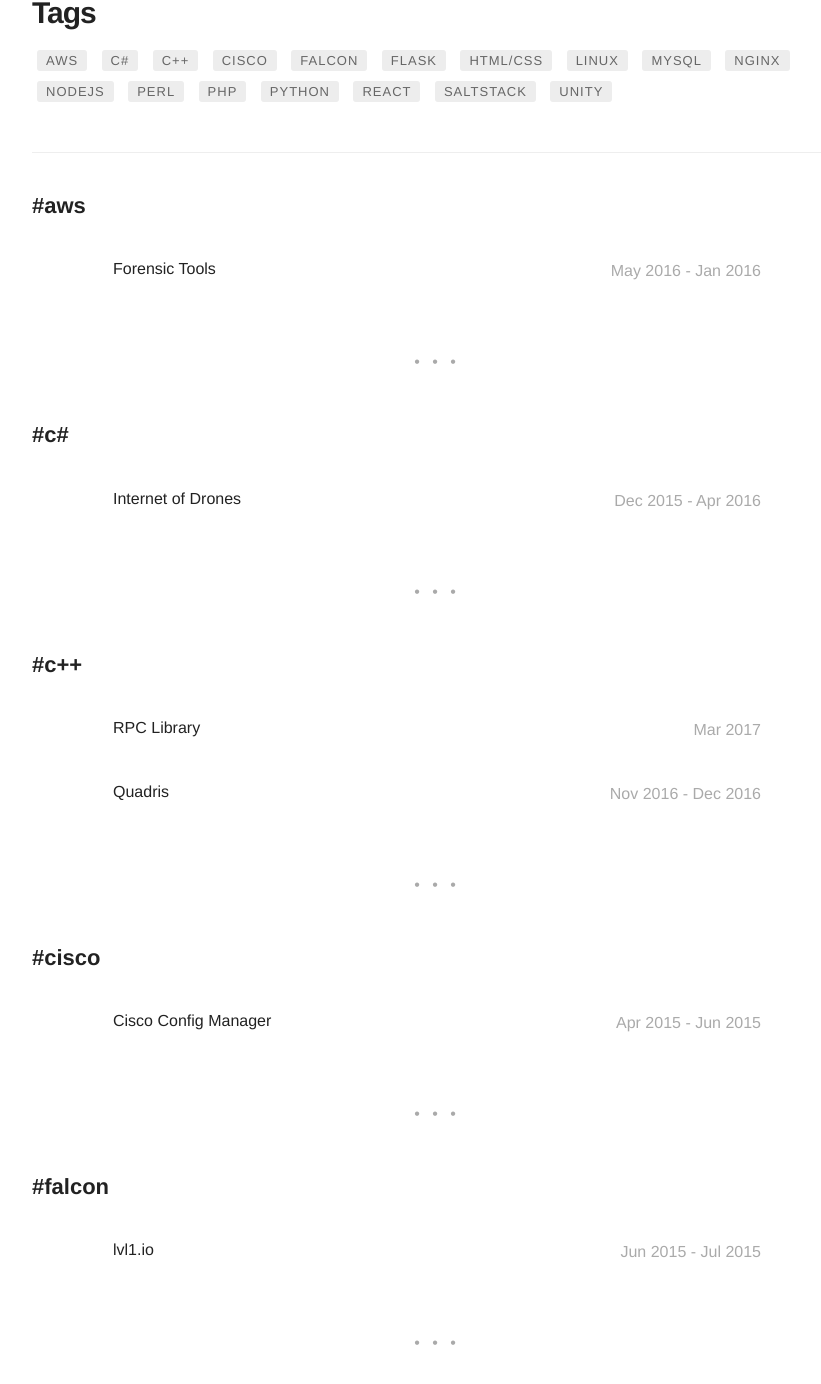
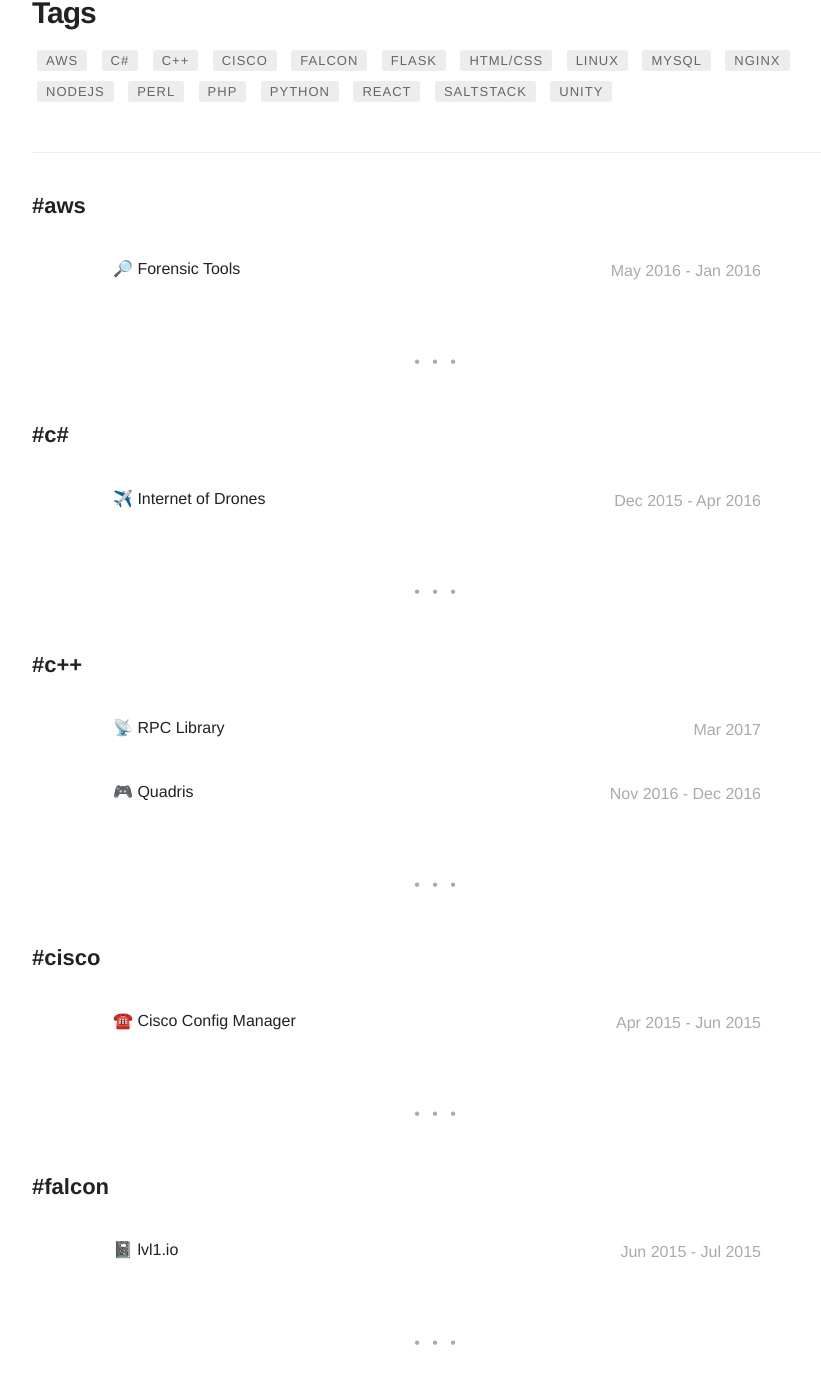
Before and after one commit to jondonas/jondonas.github.io, a Jekyll site: the page built from tags.html, in a window 1280 px wide and 1400 px high, scrolled down 519 px. Shown: the top 1384 px of the window, without its empty margins (203-1024 px from the left). Built offline with Jekyll 4.4.1, drawn with Linux system fonts in a browser that asks for light colours; emoji names are drawn with the system emoji font; some of the changed text lies outside the part shown.

```diff
--- a/tags.html
+++ b/tags.html
@@ -34,7 +34,7 @@ title: Tags
                 {% if group == null or group == post.group %}
                     <li class="item">
                         <a class="url" href="{{ site.url }}{{ post.url }}">
-                            <aside class="date"><time datetime="{{ post.startDate | date:"%d-%m-%Y" }}">
+                            <aside><time datetime="{{ post.startDate | date:"%d-%m-%Y" }}">
                             {% if post.endDate == "present" %}
                                 {{ post.startDate | date: "%b %Y - Present" }}
                             {% elsif post.endDate %}
@@ -43,7 +43,7 @@ title: Tags
                                 {{ post.startDate | date: "%b %Y" }}
                             {% endif %}
                             </time></aside>
-                            <h3 class="title">{{ post.title }}</h3>
+                            <h3 class="title" style="vertical-align: bottom">{{ post.icon }} {{ post.title }}</h3>
                         </a>
                     </li>
                 {% endif %}
```
